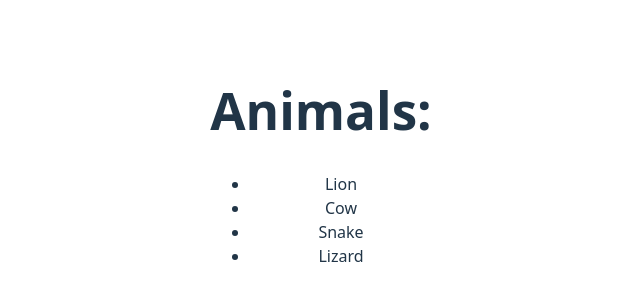
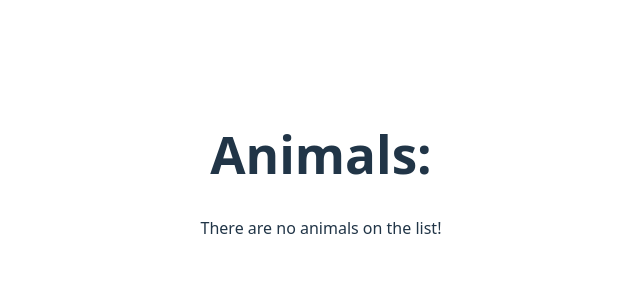
Before and after one commit to liamgingell/react-test-app, a React (Vite) app: page / in a window 1280 px wide. Shown: the part 234-534 px from the top of the page, without its empty margins (319-959 px from the left). Built offline with nearby package versions, Linux system fonts and the light colour scheme.

Commit message:
Started making it as a ternary operator

```diff
--- a/src/App.jsx
+++ b/src/App.jsx
@@ -3,29 +3,37 @@
 // import viteLogo from '/vite.svg'
 import './App.css'
 
-function ListItem(props) {
-  return <li>{props.animal}</li>
-}
+// function ListItem(props) {
+//   return <li>{props.animal}</li>
+// }
 
 function List(props) {
+  if (!props.animals) {
+    return <div>Loading...</div>;
+  }
+
+  if (props.animals.length === 0) {
+  return <div>There are no animals on the list!</div>;
+  }
+
   return (
     <ul>
       {props.animals.map((animal) => {
-        return <ListItem key={animal} animal={animal} />;
+        return <li key={animal}>{animal}</li>
       })}
     </ul>
   );
 }
 
 function App() {
-  const animals = ["Lion", "Cow", "Snake", "Lizard"]
+  const animals = []
 
   return (
     <div>
       <h1>Animals: </h1>
         <List animals={animals} />
     </div>
-    )
+    );
   }
 
 export default App
```
